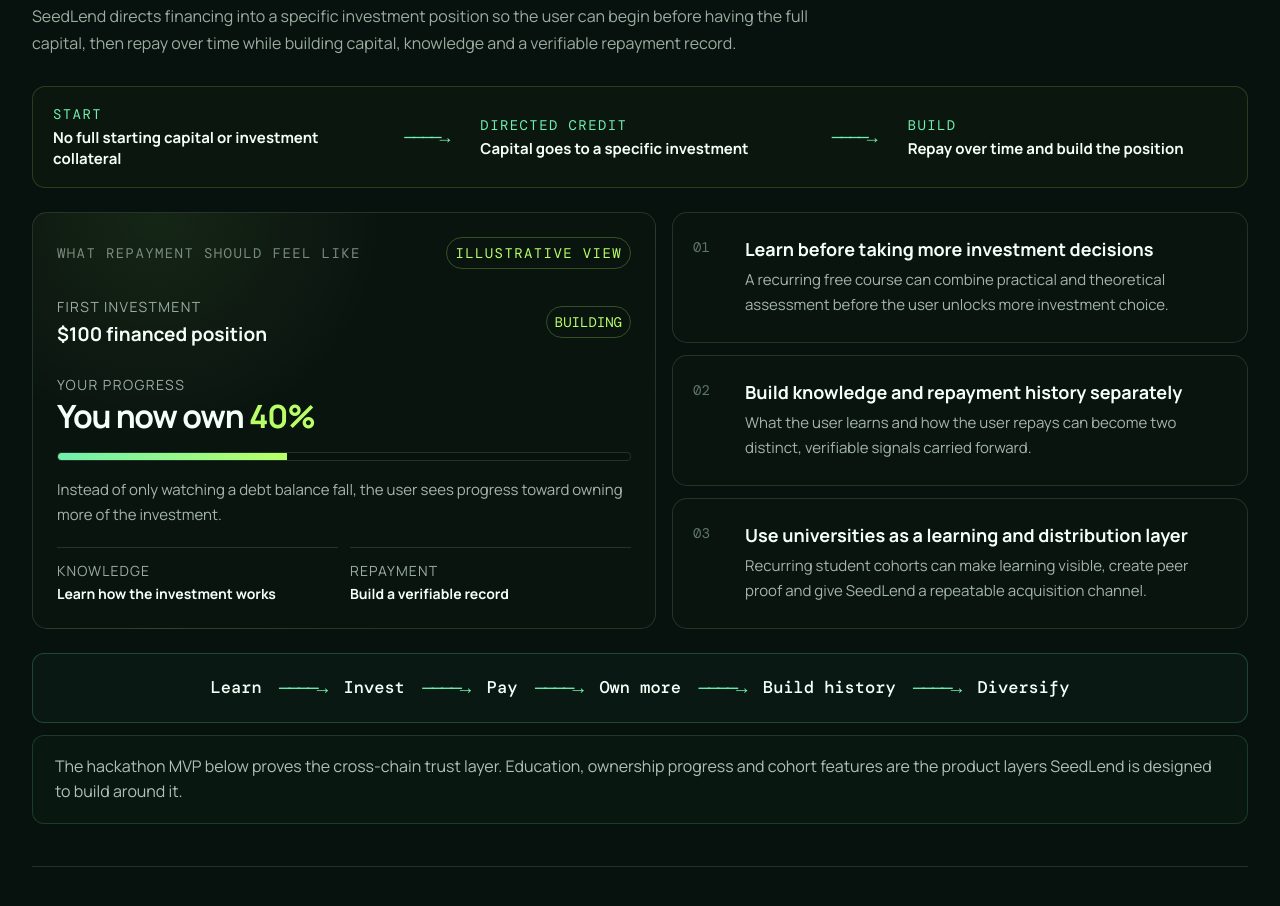
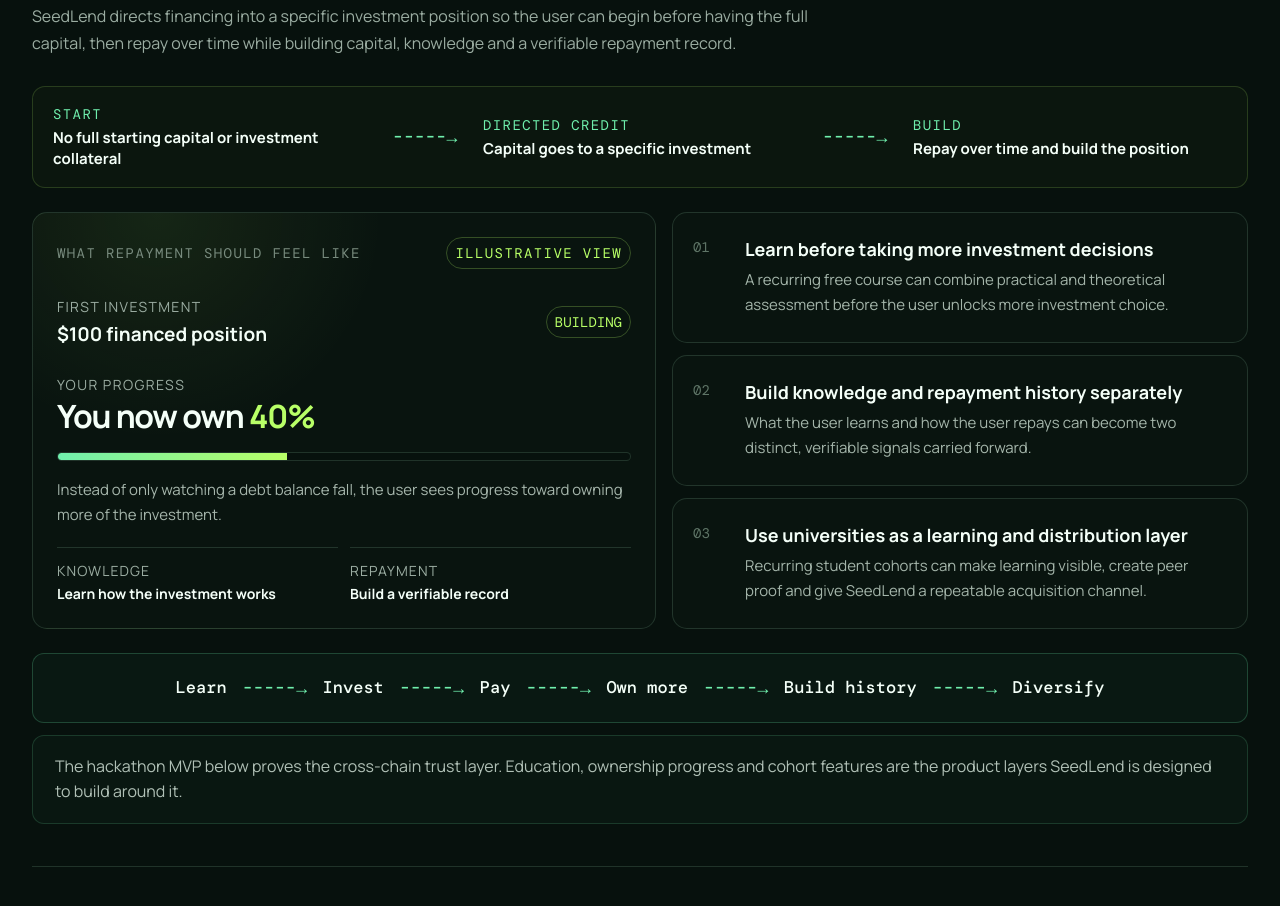
Before and after one commit to SergioBenaR/seedlend, a website: page app/index.html in a window 1280 px wide. Shown: the part 2037-2943 px from the top of the page. Drawn offline with nearby package versions, Linux system fonts and the light colour scheme.

Commit message:
Make product flow arrows explicit and consistent

```diff
--- a/app/product-concept.css
+++ b/app/product-concept.css
@@ -124,7 +124,7 @@
 .product-section .concept-note{max-width:980px;line-height:1.6}
 
 .product-section .capital-flow{
-  grid-template-columns:minmax(0,1fr) 84px minmax(0,1fr) 84px minmax(0,1fr);
+  grid-template-columns:minmax(0,1fr) 92px minmax(0,1fr) 92px minmax(0,1fr);
   gap:12px;
   padding:18px 20px;
 }
@@ -132,18 +132,19 @@
   display:flex;
   align-items:center;
   justify-content:center;
-  min-width:84px;
+  min-width:92px;
   color:transparent;
   font-size:0;
   line-height:1;
 }
 .product-section .capital-flow>b::after{
-  content:"────→";
+  content:"-----→";
   color:var(--mint);
   font-size:18px;
   font-family:"DM Mono",monospace;
   font-weight:500;
-  letter-spacing:-2px;
+  letter-spacing:0;
+  white-space:nowrap;
 }
 
 /* Section 3 ending: progression + MVP note */
@@ -168,18 +169,19 @@
   display:inline-flex;
   align-items:center;
   justify-content:center;
-  min-width:58px;
+  min-width:72px;
   color:transparent;
   font-size:0;
   line-height:1;
 }
 .product-section .product-flow b::after{
-  content:"────→";
+  content:"-----→";
   color:var(--mint);
-  font-size:19px;
+  font-size:18px;
   font-family:"DM Mono",monospace;
   font-weight:500;
-  letter-spacing:-2px;
+  letter-spacing:0;
+  white-space:nowrap;
 }
 .product-section .concept-note{
   max-width:100%;
```
